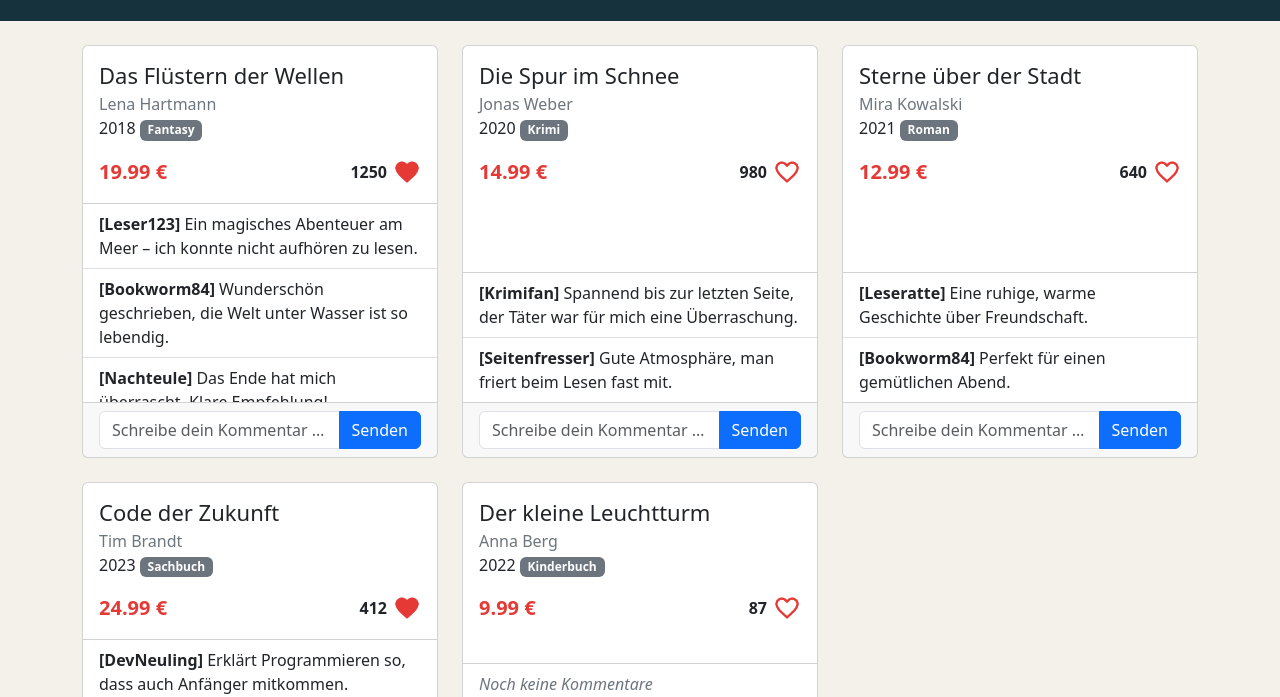
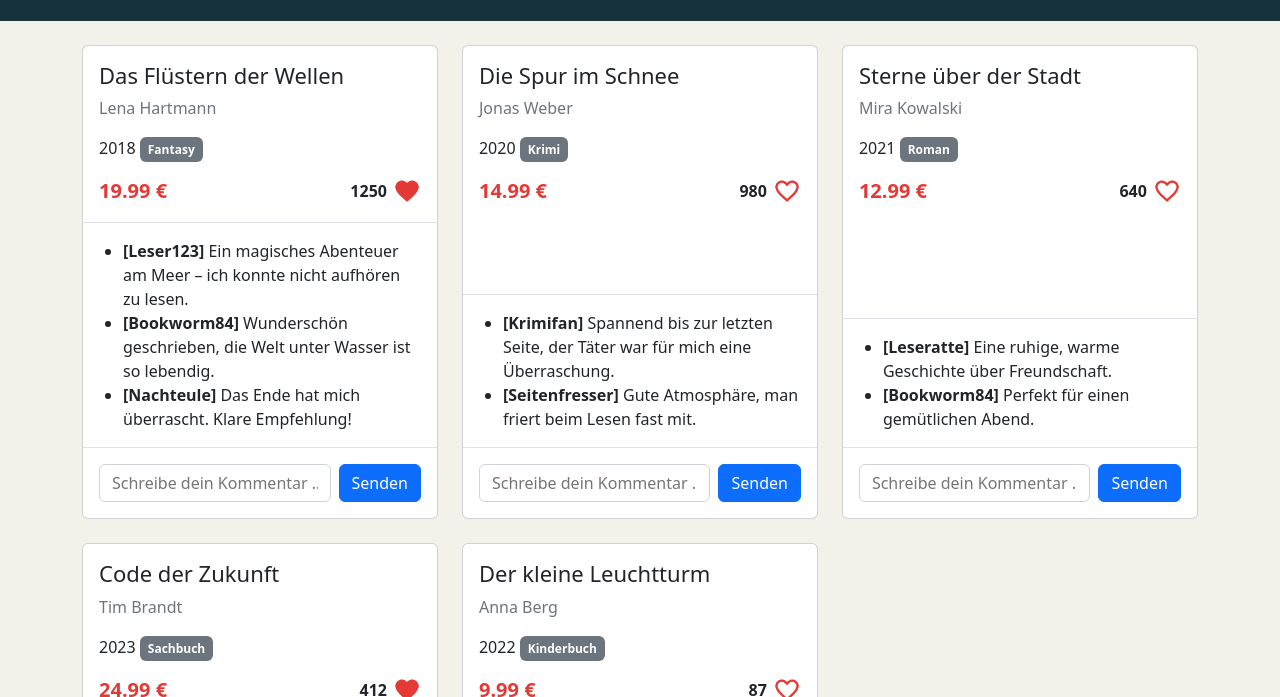
Before and after one commit to Lacha82/10_BOOKSTORE, a website: page index.html in a window 1280 px wide. Shown: the part 103-800 px from the top of the page. Drawn offline with nearby package versions, Linux system fonts and the light colour scheme.

Commit message:
refactor: use only course content for book cards

```diff
--- a/index.html
+++ b/index.html
@@ -6,12 +6,8 @@
     <meta name="viewport" content="width=device-width, initial-scale=1.0">
     <title>Bookstore</title>
     <link rel="icon" type="image/png" href="./img/heart-filled.png">
-
-    <!-- Bootstrap 5.3.8 (per npm, wie in der QuizApp) – zuerst laden, eigenes CSS danach -->
     <link rel="stylesheet" href="./node_modules/bootstrap/dist/css/bootstrap.min.css">
     <link rel="stylesheet" href="./style.css">
-
-    <!-- Reihenfolge: zuerst die Bücher (db.js), dann die Templates, dann der Code -->
     <script src="./db.js"></script>
     <script src="./scripts/templates.js"></script>
     <script src="./script.js"></script>
@@ -24,7 +20,7 @@
     </header>
 
     <main class="main container">
-        <section id="book_list" class="book-list row row-cols-1 row-cols-md-2 row-cols-lg-3 g-4"></section>
+        <section id="book_list" class="book-list"></section>
     </main>
 
     <footer class="footer text-center">
--- a/scripts/templates.js
+++ b/scripts/templates.js
@@ -1,16 +1,11 @@
-// Templates: nur return mit HTML, keine Logik (Notizblock L11)
 
-
-// Karte für EIN Buch (Bootstrap 5: card, list-group, badge, input-group)
-// commentsHtml und heartImg werden vorher in render() gebaut
 function getBookTemplate(indexBook, commentsHtml, heartImg) {
     return `
-        <div class="col">
-            <article class="card h-100 book-card">
+        <article class="card book-card">
             <div class="card-body">
                 <h2 class="card-title">${books[indexBook]["name"]}</h2>
-                    <p class="card-subtitle">${books[indexBook]["author"]}</p>
-                    <p class="card-text">${books[indexBook]["publishedYear"]} <span class="badge text-bg-secondary">${books[indexBook]["genre"]}</span></p>
+                <p class="author">${books[indexBook]["author"]}</p>
+                <p>${books[indexBook]["publishedYear"]} <span class="genre">${books[indexBook]["genre"]}</span></p>
                 <div class="book-info">
                     <span class="price">${books[indexBook]["price"]} €</span>
                     <span class="likes">
@@ -19,28 +14,25 @@ function getBookTemplate(indexBook, commentsHtml, heartImg) {
                     </span>
                 </div>
             </div>
-                <ul class="list-group list-group-flush comments">
+            <ul class="comments">
                 ${commentsHtml}
             </ul>
-                <div class="card-footer">
-                    <div class="input-group">
-                        <input id="comment_input_${indexBook}" class="form-control" placeholder="Schreibe dein Kommentar …">
+            <div class="comment-form">
+                <input id="comment_input_${indexBook}" class="comment-input" placeholder="Schreibe dein Kommentar …">
                 <button class="btn btn-primary" onclick="addComment(${indexBook})">Senden</button>
             </div>
-                </div>
         </article>
-        </div>
     `;
 }
 
 
 // EIN Kommentar in der Liste
 function getCommentTemplate(name, comment) {
-    return `<li class="list-group-item"><b>[${name}]</b> ${comment}</li>`;
+    return `<li><strong>[${name}]</strong> ${comment}</li>`;
 }
 
 
 // Hinweis, wenn ein Buch noch keine Kommentare hat
 function getNoCommentsTemplate() {
-    return `<li class="list-group-item no-comments">Noch keine Kommentare</li>`;
+    return `<li class="no-comments">Noch keine Kommentare</li>`;
 }
--- a/style.css
+++ b/style.css
@@ -3,7 +3,6 @@ body {
 }
 
 
-/* Kopf- und Fußzeile */
 .header {
     background-color: #16323d;
     color: #ffffff;
@@ -25,13 +24,31 @@ body {
 }
 
 
-/* Buch-Karte */
+.book-list {
+    display: flex;
+    flex-wrap: wrap;
+    gap: 24px;
+}
+
+.book-card {
+    width: calc(33.33% - 16px);
+}
+
 .book-card .card-title {
     font-size: 22px;
 }
 
-.book-card .card-subtitle {
+.author {
     color: #6c757d;
+}
+
+.genre {
+    background-color: #6c757d;
+    color: #ffffff;
+    font-size: 12px;
+    font-weight: bold;
+    padding: 4px 8px;
+    border-radius: 6px;
 }
 
 .book-info {
@@ -59,17 +76,43 @@ body {
 }
 
 
-/* Kommentare: bei vielen Kommentaren scrollen statt die Karte lang zu machen */
 .comments {
-    max-height: 200px;
-    overflow-y: auto;
+    border-top: 1px solid #dee2e6;
+    margin: 0;
+    padding: 16px 16px 16px 40px;
 }
 
 .no-comments {
     color: #6c757d;
-    font-style: italic;
+}
+
+.comment-form {
+    display: flex;
+    gap: 8px;
+    border-top: 1px solid #dee2e6;
+    padding: 16px;
+}
+
+.comment-input {
+    width: 100%;
+    padding: 6px 12px;
+    border: 1px solid #ced4da;
+    border-radius: 6px;
 }
 
 .btn {
     cursor: pointer;
 }
+
+
+@media screen and (max-width: 991px) {
+    .book-card {
+        width: calc(50% - 12px);
+    }
+}
+
+@media screen and (max-width: 767px) {
+    .book-card {
+        width: 100%;
+    }
+}
```
Lines whose indentation alone changed are shown as unchanged.
